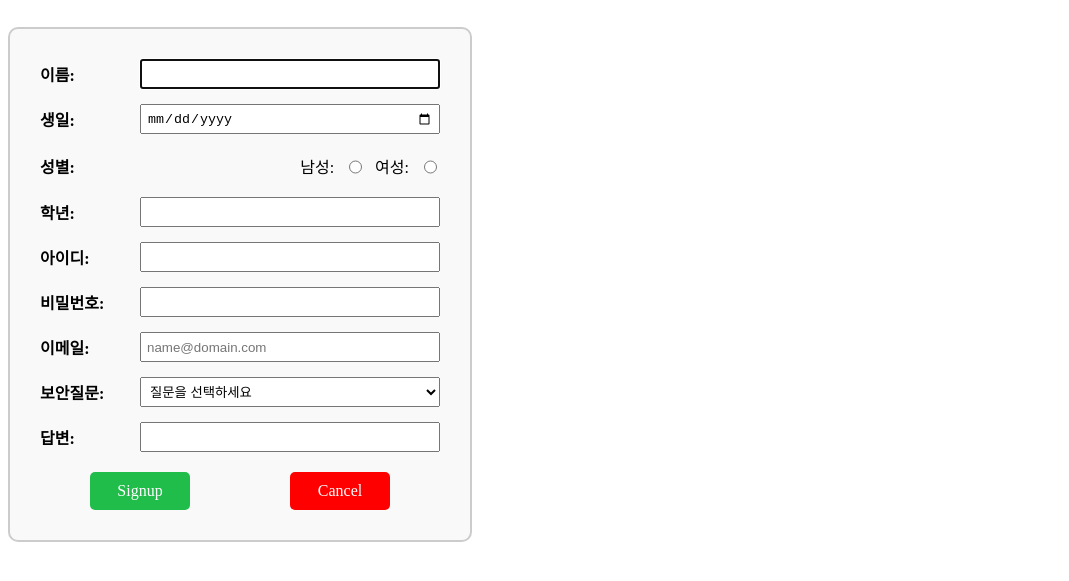
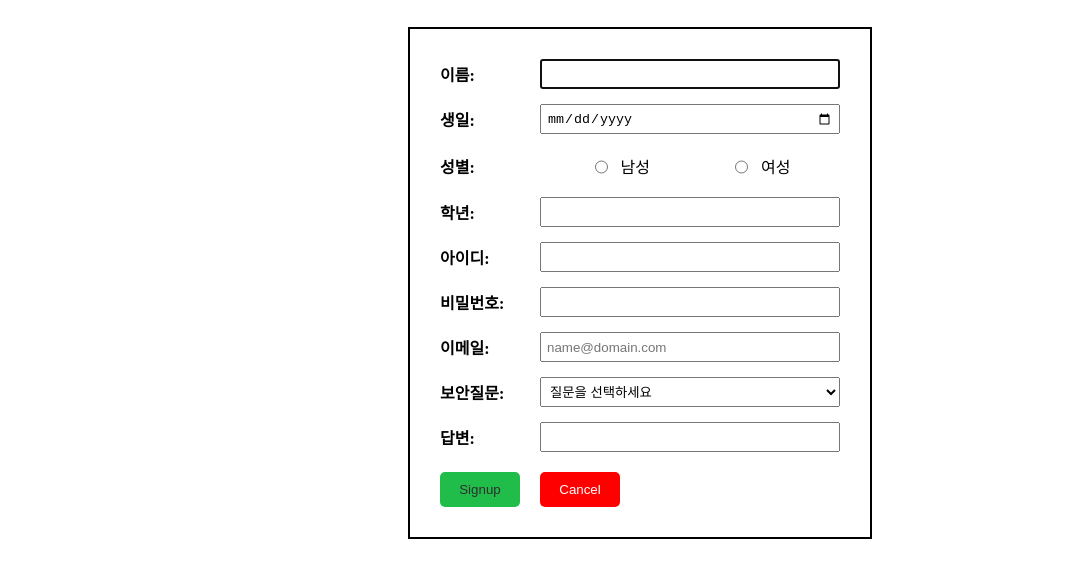
Before and after one commit to 2021118025/HomeworkRepository, a plain HTML site: page LAB2/signup.html in a window 1280 px wide. Shown: the part 101-682 px from the top of the page, without its empty margins (0-1069 px from the left). Drawn offline with Linux system fonts and the light colour scheme.

Commit message:
login_edit
login_edit

```diff
--- a/LAB2/main.css
+++ b/LAB2/main.css
@@ -14,11 +14,10 @@ main {
 }
 
 .form-box {
-    border: 2px solid #ccc;
-    border-radius: 10px;
+    margin: 0 auto;
+    border: 2px solid #000000;
     padding: 30px;
     width: 400px;
-    background-color: #f9f9f9;
 }
 
 .form-row {
@@ -34,8 +33,7 @@ main {
     text-align: left;
 }
 
-.form-row input,
-.form-row select {
+.form-row input, .form-row select {
     flex: 1;
     height: 30px;
     padding: 5px;
@@ -44,31 +42,33 @@ main {
 
 .radio-group {
     display: flex;
+    align-items: center;
+    margin: 0 auto;
     gap: 10px;
-    align-items: center;
+}
+
+.radio-space{
+    width: 60px;
 }
 
 #button {
     display: flex;
-    justify-content: space-around;
     margin-top: 20px;
+    gap: 20px;
 }
 
-.signup, .cancel {
+.signup input, .cancel input {
     text-align: center;
     background-color: #21bd4b;
     padding: 10px;
     width: 80px;
     border-radius: 5px;
+    border: none;
+    color: #2e2e2e;
+    cursor: pointer;
+}
+
+.cancel input {
+    background-color: #ff0000;
     color: #ffffff;
 }
-
-.cancel {
-    background-color: #ff0000;
-}
-
-.signup a,
-.cancel a {
-    text-decoration: none;
-    color: inherit;
-}
--- a/LAB2/signup.html
+++ b/LAB2/signup.html
@@ -27,8 +27,9 @@
             <div class="form-row">
                 <label>성별:</label>
                 <div class="radio-group">
-                    남성: <input name="성별" type="radio" value="남성">
-                    여성: <input name="성별" type="radio" value="여성">
+                    <input name="성별" type="radio" value="남성"> 남성
+                    <span class="radio-space"></span>
+                    <input name="성별" type="radio" value="여성"> 여성
                 </div>
             </div>
             <div class="form-row">
@@ -61,8 +62,8 @@
                 <input name="답변" type="text" autocomplete>
             </div>
             <div id="button">
-                <div class="signup"><a href="#">Signup</a></div>
-                <div class="cancel"><a href="#">Cancel</a></div>
+                <div class="signup"><input name = "signup" type = "submit" value = "Signup"></div>
+                <div class="cancel"><input name = "cancel" type = "reset" value = "Cancel"></div>
             </div>
         </div>
     </main>
```
